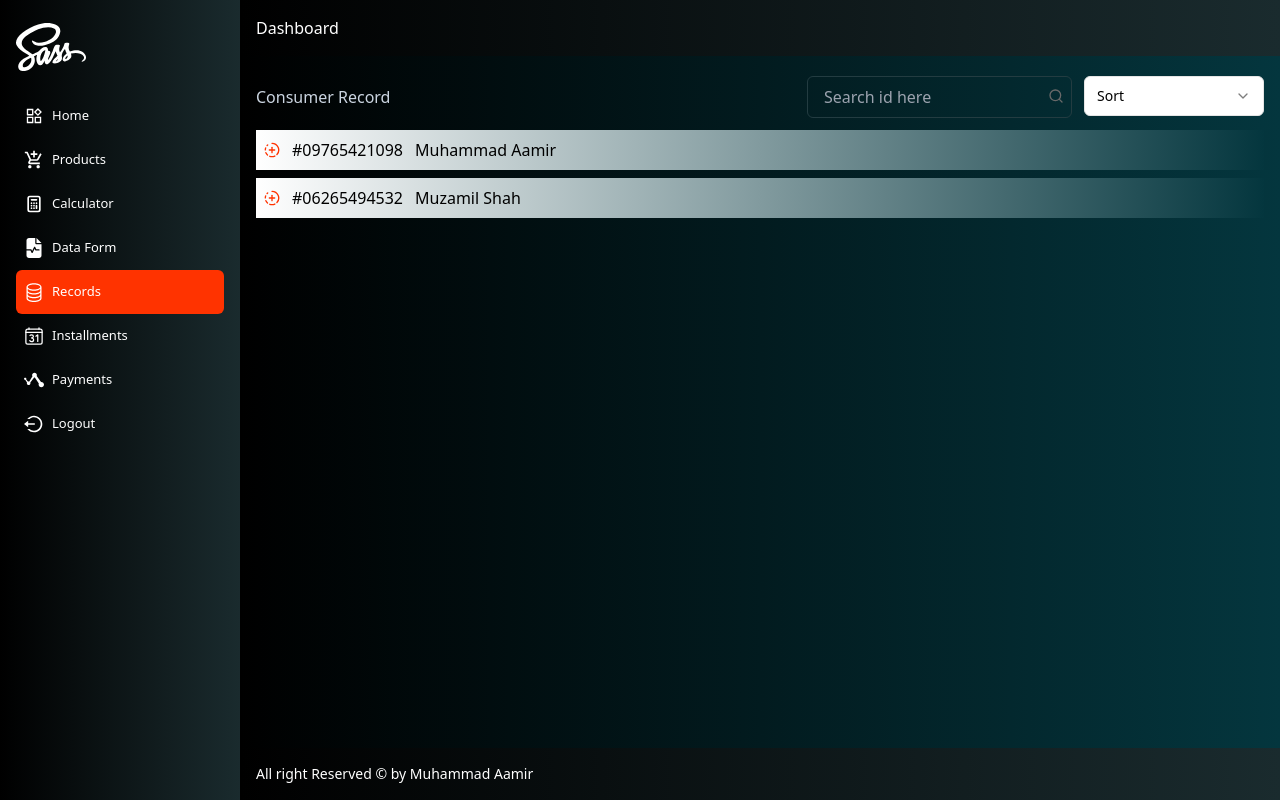
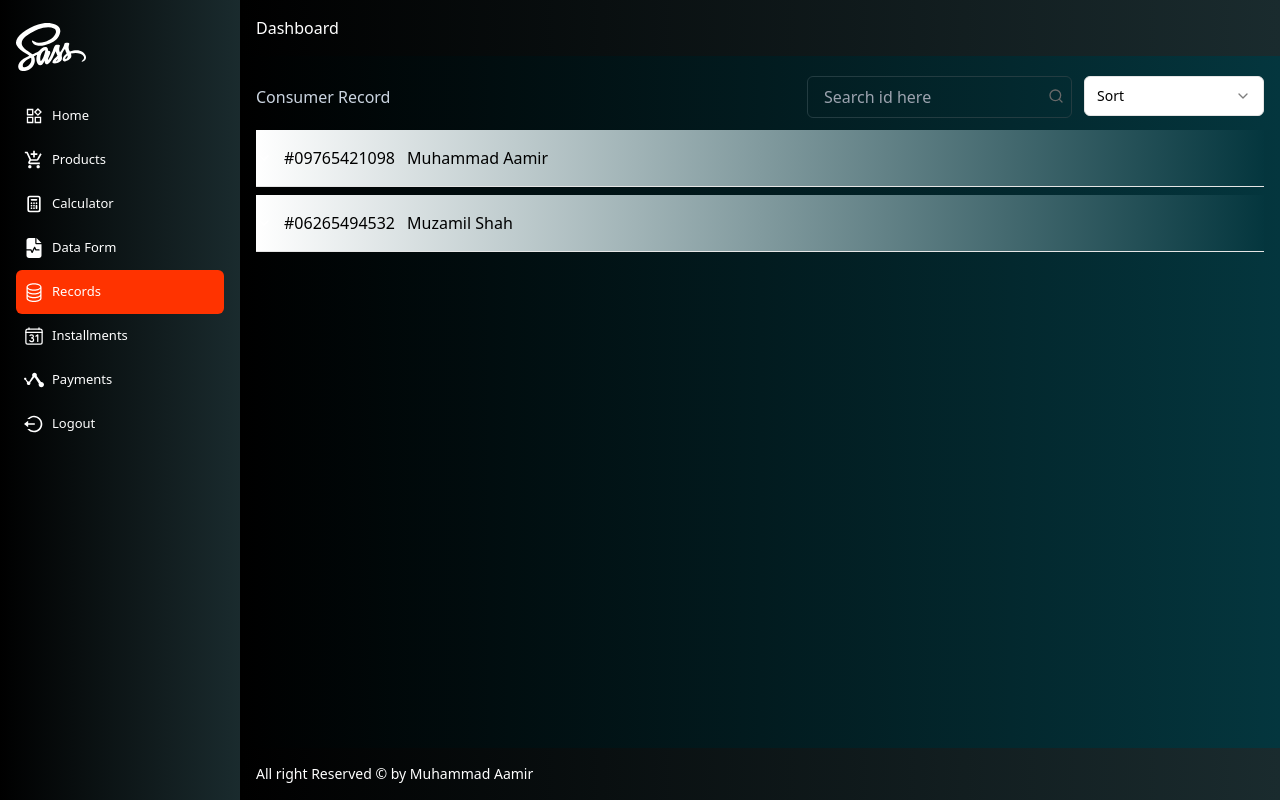
Before and after one commit to Aamir825/loanmanagementsystem, a React (Vite) app: page /records in a window 1280 px wide. Built offline with nearby package versions, Linux system fonts and the light colour scheme.

Commit message:
some changes in accordian

```diff
--- a/src/Components/ui/accordion.jsx
+++ b/src/Components/ui/accordion.jsx
@@ -7,21 +7,21 @@ import { cn } from "@/lib/utils"
 const Accordion = AccordionPrimitive.Root
 
 const AccordionItem = React.forwardRef(({ className, ...props }, ref) => (
-  <AccordionPrimitive.Item ref={ref} className={cn("", className)} {...props} />
+  <AccordionPrimitive.Item ref={ref} className={cn("border-b", className)} {...props} />
 ))
 AccordionItem.displayName = "AccordionItem"
 
-const AccordionTrigger = React.forwardRef(({ className, children, CustomIcon = ChevronDown , ...props }, ref) => (
+const AccordionTrigger = React.forwardRef(({ className, children, ...props }, ref) => (
   <AccordionPrimitive.Header className="flex">
     <AccordionPrimitive.Trigger
       ref={ref}
       className={cn(
-        "flex flex-1 items-center justify-between p-2  font-medium transition-all border border-[#1a2b2e] [&[data-state=open]>svg]:rotate-180",
+        "flex flex-1 items-center justify-between py-4 font-medium transition-all hover:underline [&[data-state=open]>svg]:rotate-180",
         className
       )}
       {...props}>
       {children}
-      <CustomIcon className="h-4 w-4 shrink-0 transition-transform duration-200 text-[#ff3300]" />
+      <ChevronDown className="h-4 w-4 shrink-0 transition-transform duration-200" />
     </AccordionPrimitive.Trigger>
   </AccordionPrimitive.Header>
 ))
@@ -32,7 +32,7 @@ const AccordionContent = React.forwardRef(({ className, children, ...props }, re
     ref={ref}
     className="overflow-hidden text-sm transition-all data-[state=closed]:animate-accordion-up data-[state=open]:animate-accordion-down"
     {...props}>
-    <div className={cn("pb-4 pt-2", className)}>{children}</div>
+    <div className={cn("pb-4 pt-0", className)}>{children}</div>
   </AccordionPrimitive.Content>
 ))
 
```
